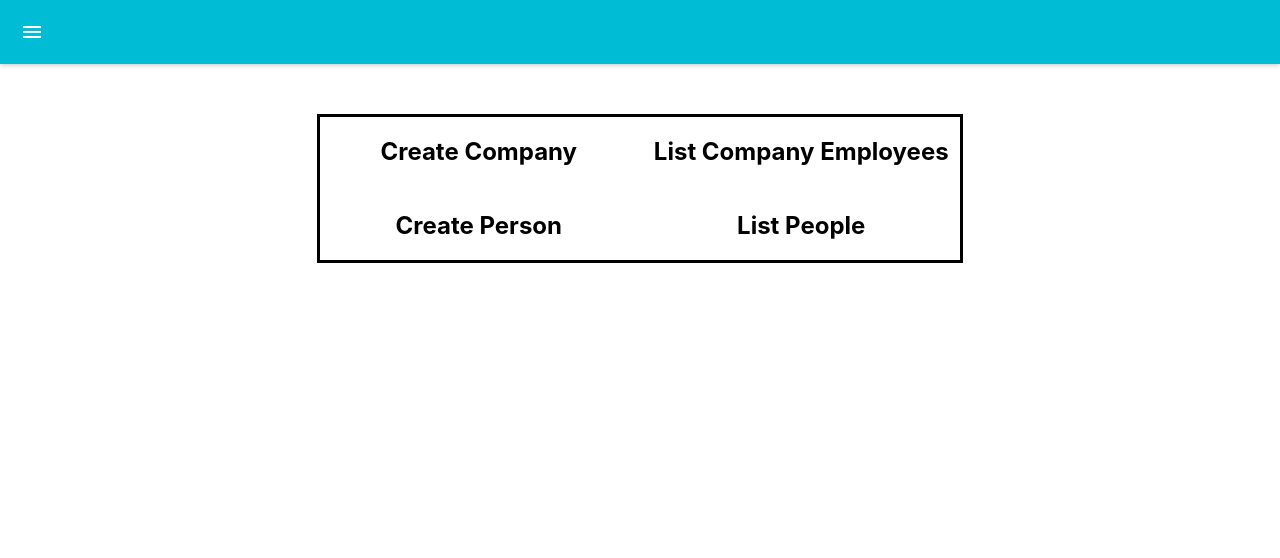
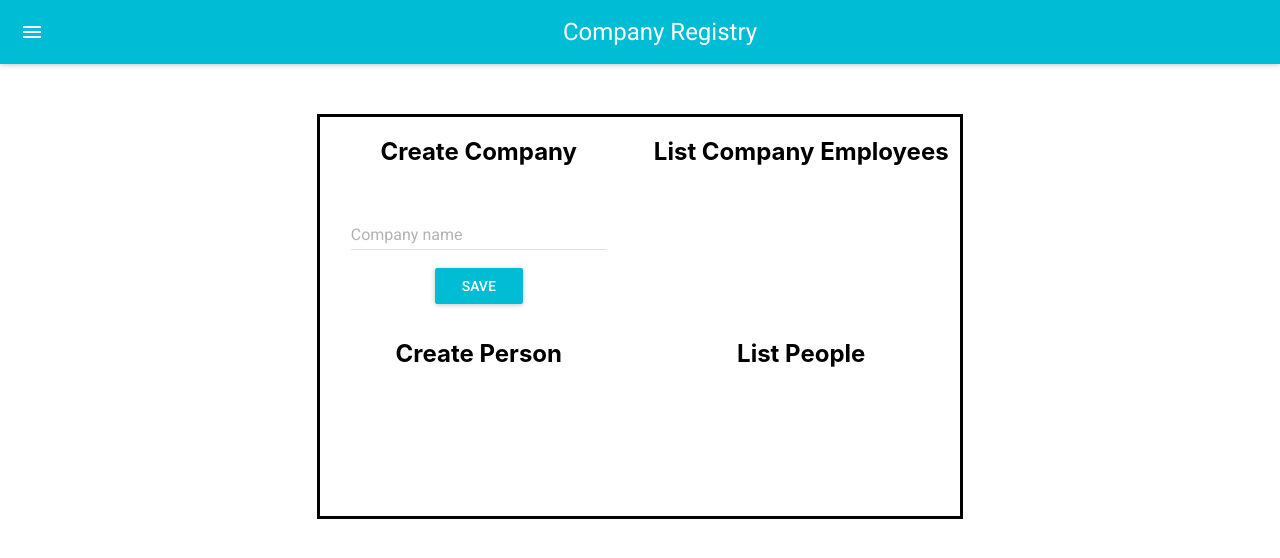
Before and after one commit to Rinbo/company-registry-react, a React (Create React App) app: page / in a window 1280 px wide. Shown: the top 558 px of the page. Built offline with nearby package versions, Linux system fonts and the light colour scheme.

Commit message:
Add form field and button for creating companies

```diff
--- a/src/components/CreateCompany.js
+++ b/src/components/CreateCompany.js
@@ -1,11 +1,25 @@
 import React, { Component } from 'react'
+import TextField from 'material-ui/TextField'
+import RaisedButton from 'material-ui/RaisedButton'
 
 export class CreateCompany extends Component {
   render() {
     return (
+      <div>
         <h2>Create Company</h2>
+        <TextField
+          hintText="Enter name of company"
+          floatingLabelText="Company name" />
+        <RaisedButton label="Save" primary={true} style={styles.button}/>
+      </div>
     )
   }
 }
 
+const styles = {
+  button: {
+    margin: 10
+  }
+}
+
 export default CreateCompany
--- a/src/containers/FormsContainer.js
+++ b/src/containers/FormsContainer.js
@@ -12,7 +12,7 @@ export class FormsContainer extends Component {
   render() {
     return (
       <MuiThemeProvider >
-        <AppBar />
+        <AppBar title="Company Registry" />
         <div className="grid-container">
           <CreateCompany />
           <ListCompany />
```
